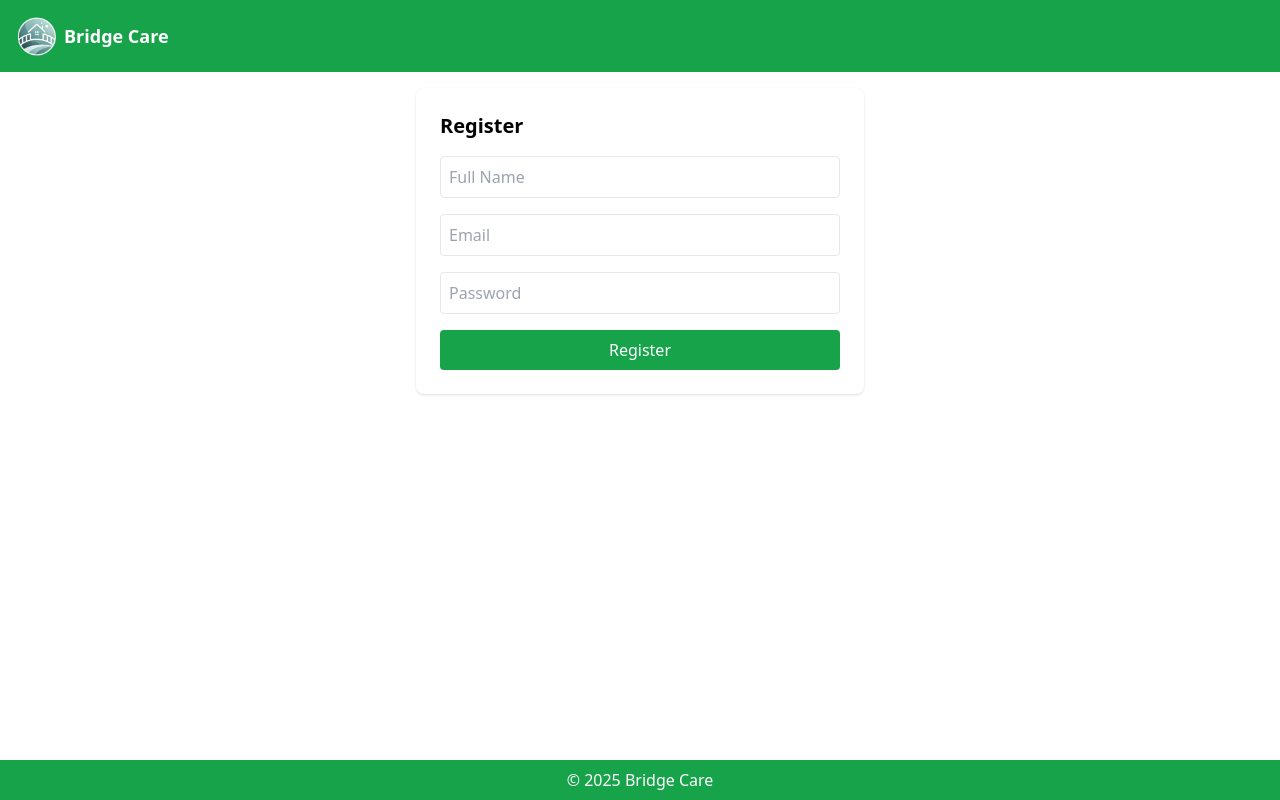
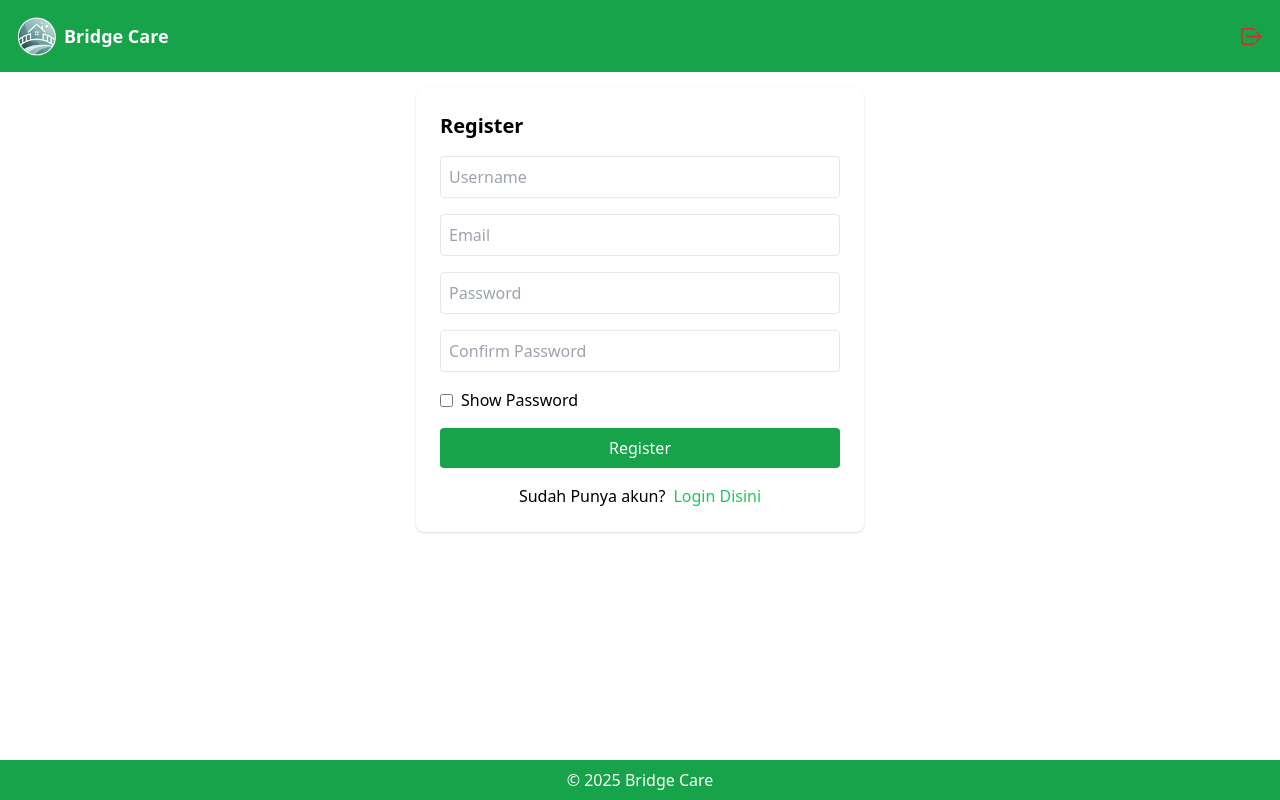
Before and after one commit to Yudann/bridge-care, a Next.js app: page /register in a window 1280 px wide. Built offline with nearby package versions, Linux system fonts and the light colour scheme.

Commit message:
feat: create auth

```diff
--- a/package.json
+++ b/package.json
@@ -9,6 +9,8 @@
     "lint": "next lint"
   },
   "dependencies": {
+    "@types/js-cookie": "^3.0.6",
+    "js-cookie": "^3.0.5",
     "next": "15.1.4",
     "react": "^19.0.0",
     "react-dom": "^19.0.0",
--- a/src/app/layout.tsx
+++ b/src/app/layout.tsx
@@ -1,6 +1,7 @@
 import type { Metadata } from "next";
 import "./globals.css";
 import Image from "next/image";
+import { IoIosLogOut } from "react-icons/io";
 
 export const metadata: Metadata = {
   title: "Bridge Care",
@@ -26,6 +27,7 @@ export default function RootLayout({
             />
             <p className="text-lg font-semibold">Bridge Care</p>
           </div>
+          <IoIosLogOut size={25} className="cursor-pointer fill-red-600" />
         </header>
         <main className="container mx-auto my-16 p-6 h-full">{children}</main>
         <footer className="fixed bottom-0 left-0 right-0 z-[9999] bg-green-600 text-white text-center py-2 mt-8">
--- a/src/app/page.tsx
+++ b/src/app/page.tsx
@@ -2,35 +2,36 @@
 
 import { useRouter } from "next/navigation";
 import { useState } from "react";
+import Cookies from "js-cookie";
+import Link from "next/link";
 
 export default function Home() {
+  const [username, setUsername] = useState("");
+  const [password, setPassword] = useState("");
   const router = useRouter();
-  const [email, setEmail] = useState("");
-  const [password, setPassword] = useState("");
 
   const handleLogin = () => {
-    if (email && password) {
-      // Validasi sederhana, bisa diperluas
-      router.push("/dashboard");
-    } else {
-      alert("Please fill in all fields");
+    if (!username || !password) {
+      alert("Username dan Password tidak boleh kosong!");
+      return;
     }
-  };
 
-  const handleRegisterRedirect = () => {
-    router.push("/register");
+    // Simpan username di cookies
+    Cookies.set("username", username, { expires: 7 }); // Username disimpan selama 7 hari
+    alert("Berhasil login");
+    router.push("/dashboard"); // Navigasi ke halaman home
   };
 
   return (
-    <div className="flex items-center justify-center min-h-screen bg-gray-100">
+    <div className="flex items-center justify-center h-full">
       <div className="bg-white p-6 rounded-lg shadow-md w-full max-w-md">
         <h2 className="text-2xl font-bold mb-6 text-center">Login</h2>
         <input
-          type="email"
-          placeholder="Email"
+          type="text"
+          placeholder="username"
           className="w-full p-2 mb-4 border rounded"
-          value={email}
-          onChange={(e) => setEmail(e.target.value)}
+          value={username}
+          onChange={(e) => setUsername(e.target.value)}
         />
         <input
           type="password"
@@ -46,13 +47,13 @@ export default function Home() {
           Login
         </button>
         <p className="text-center mt-4">
-          Don`t have an account?{" "}
-          <button
-            onClick={handleRegisterRedirect}
-            className="text-green-500 hover:underline"
+          Belum punya akun?
+          <Link
+            href="/register"
+            className="text-green-500 ml-2 hover:underline"
           >
-            Register here
-          </button>
+            Daftar Disini
+          </Link>
         </p>
       </div>
     </div>
--- a/src/app/register/page.tsx
+++ b/src/app/register/page.tsx
@@ -1,37 +1,83 @@
 "use client";
 
+import { useState } from "react";
 import { useRouter } from "next/navigation";
+import Link from "next/link";
 
 export default function RegisterPage() {
   const router = useRouter();
+  const [email, setEmail] = useState("");
+  const [username, setUsername] = useState("");
+  const [password, setPassword] = useState("");
+  const [confirmPassword, setConfirmPassword] = useState("");
+  const [showPassword, setShowPassword] = useState(false);
+
+  const togglePasswordVisibility = () => {
+    setShowPassword((prev) => !prev);
+  };
+
+  const signUpClick = (e: React.FormEvent) => {
+    e.preventDefault();
+
+    if (!email || !username || !password || !confirmPassword) {
+      alert("Semua field harus diisi!");
+      return;
+    }
+
+    if (password !== confirmPassword) {
+      alert("Password dan Confirm Password harus sama!");
+      return;
+    }
+
+    alert("Berhasil sign up");
+    router.push("/");
+  };
 
   return (
     <div className="max-w-md mx-auto bg-white p-6 rounded-lg shadow">
       <h2 className="text-xl font-semibold mb-4">Register</h2>
-      <form
-        onSubmit={(e) => {
-          e.preventDefault();
-          router.push("/dashboard");
-        }}
-      >
+      <form onSubmit={signUpClick}>
         <input
           type="text"
-          placeholder="Full Name"
+          placeholder="Username"
+          value={username}
+          onChange={(e) => setUsername(e.target.value)}
           required
           className="w-full p-2 border rounded mb-4"
         />
         <input
           type="email"
           placeholder="Email"
+          value={email}
+          onChange={(e) => setEmail(e.target.value)}
           required
           className="w-full p-2 border rounded mb-4"
         />
         <input
-          type="password"
+          type={showPassword ? "text" : "password"}
           placeholder="Password"
+          value={password}
+          onChange={(e) => setPassword(e.target.value)}
           required
           className="w-full p-2 border rounded mb-4"
         />
+        <input
+          type={showPassword ? "text" : "password"}
+          placeholder="Confirm Password"
+          value={confirmPassword}
+          onChange={(e) => setConfirmPassword(e.target.value)}
+          required
+          className="w-full p-2 border rounded mb-4"
+        />
+        <div className="flex items-center mb-4">
+          <input
+            type="checkbox"
+            checked={showPassword}
+            onChange={togglePasswordVisibility}
+            className="mr-2"
+          />
+          <label>Show Password</label>
+        </div>
         <button
           type="submit"
           className="w-full bg-green-600 text-white py-2 rounded"
@@ -39,6 +85,12 @@ export default function RegisterPage() {
           Register
         </button>
       </form>
+      <p className="text-center mt-4">
+        Sudah Punya akun?
+        <Link href="/" className="text-green-500  ml-2 hover:underline">
+          Login Disini
+        </Link>
+      </p>
     </div>
   );
 }
```
Also changed, not shown: 1 other file (tests, documents, lock files or other folders).
